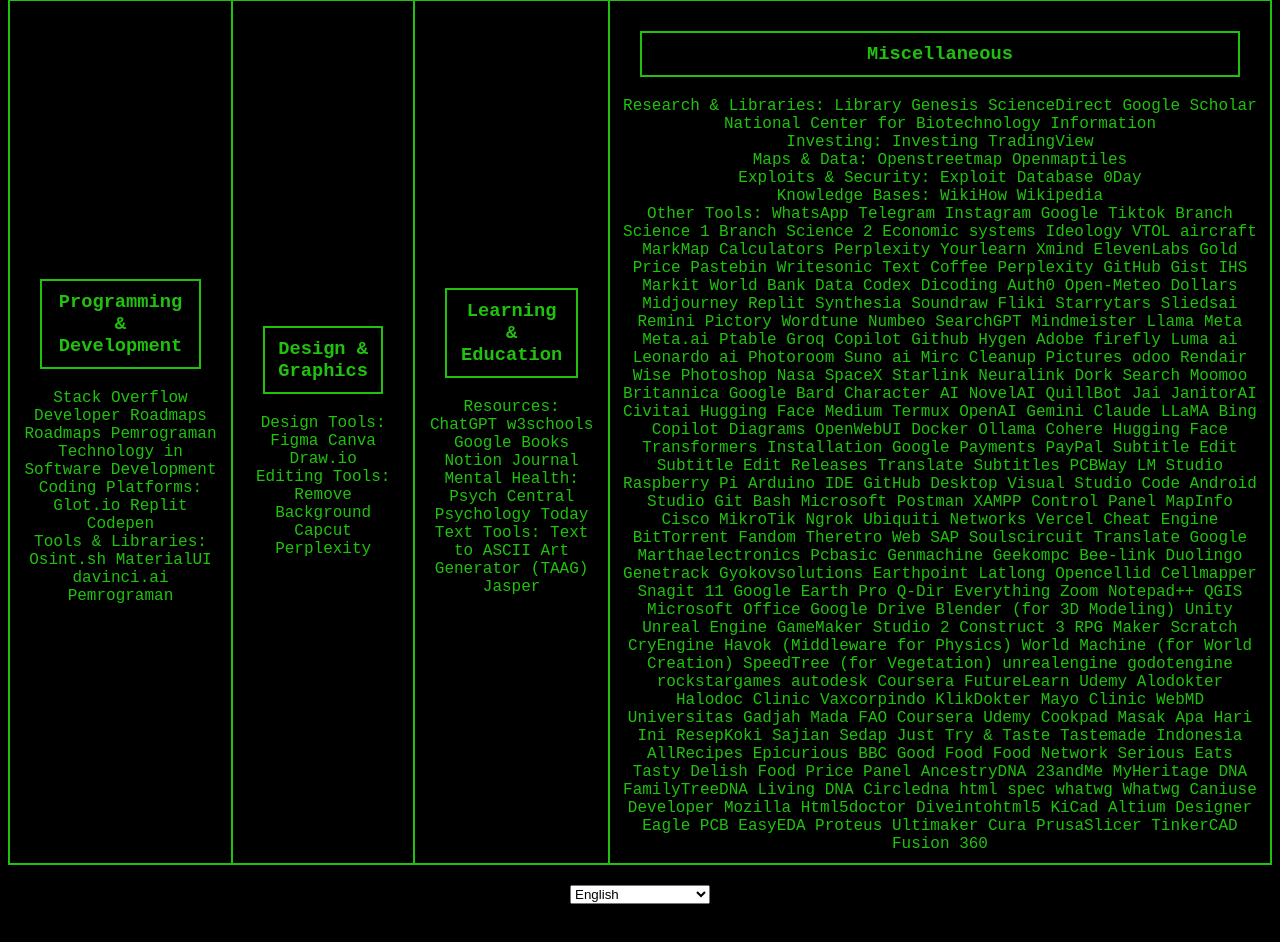
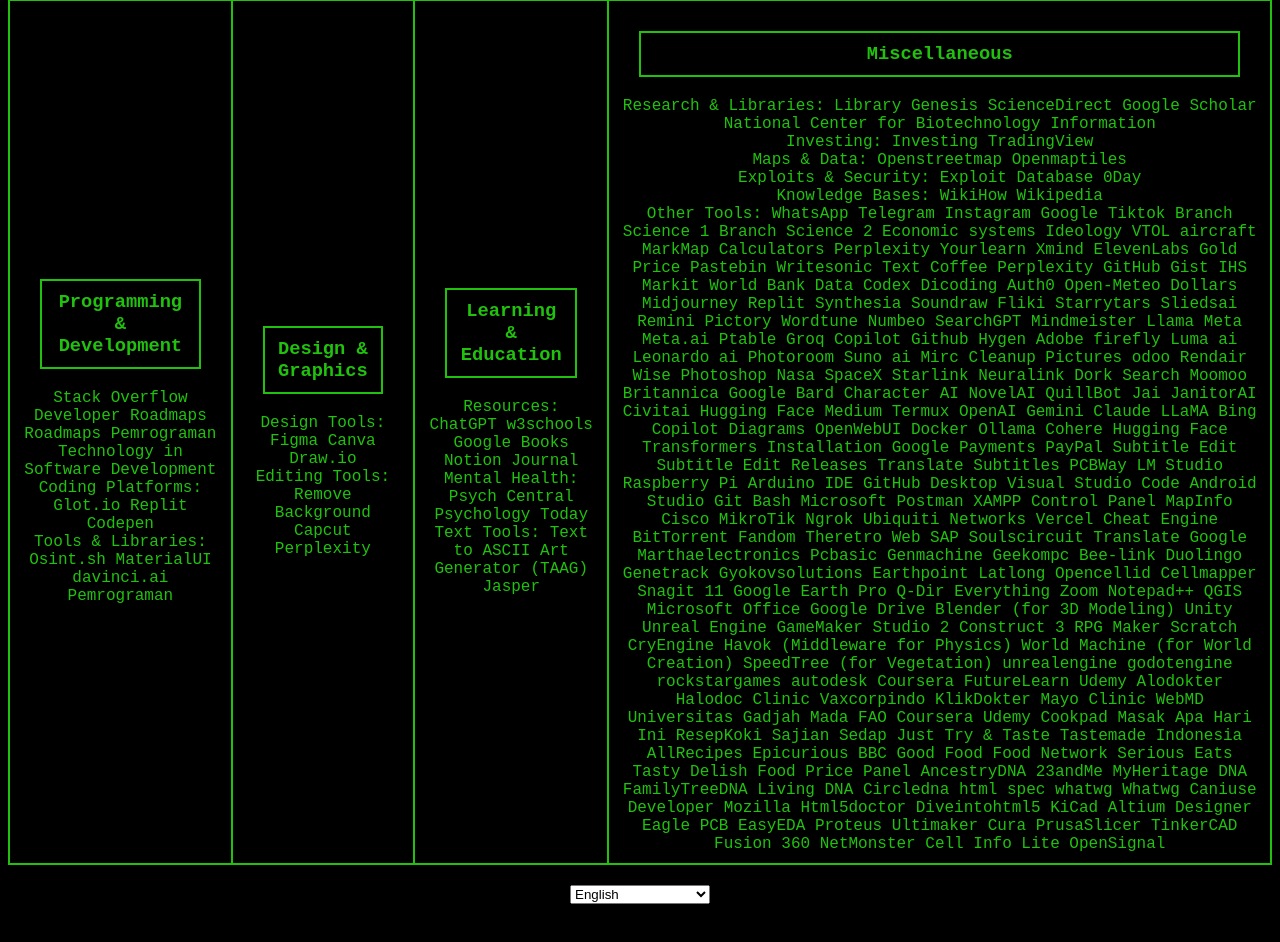
Before and after one commit to alfatah/alfatah.github.io, a plain HTML site: page index.html in a window 1280 px wide. Shown: the part 679-1621 px from the top of the page. Drawn offline with nearby package versions, Linux system fonts and the light colour scheme; no server answers.

Commit message:
Update index.html

```diff
--- a/index.html
+++ b/index.html
@@ -500,6 +500,10 @@
 
 
                 <!-- Check and Re-Check -->
+                 <a class="mantab-text ajib" target="_blank" href="https://netmonster.app/">NetMonster</a>
+				 <a class="mantab-text ajib" target="_blank" href="https://www.m2catalyst.com/nci-lite">Cell Info Lite</a>
+				 <a class="mantab-text ajib" target="_blank" href="https://www.opensignal.com/apps">OpenSignal</a>
+
 
 
             </td>
```
